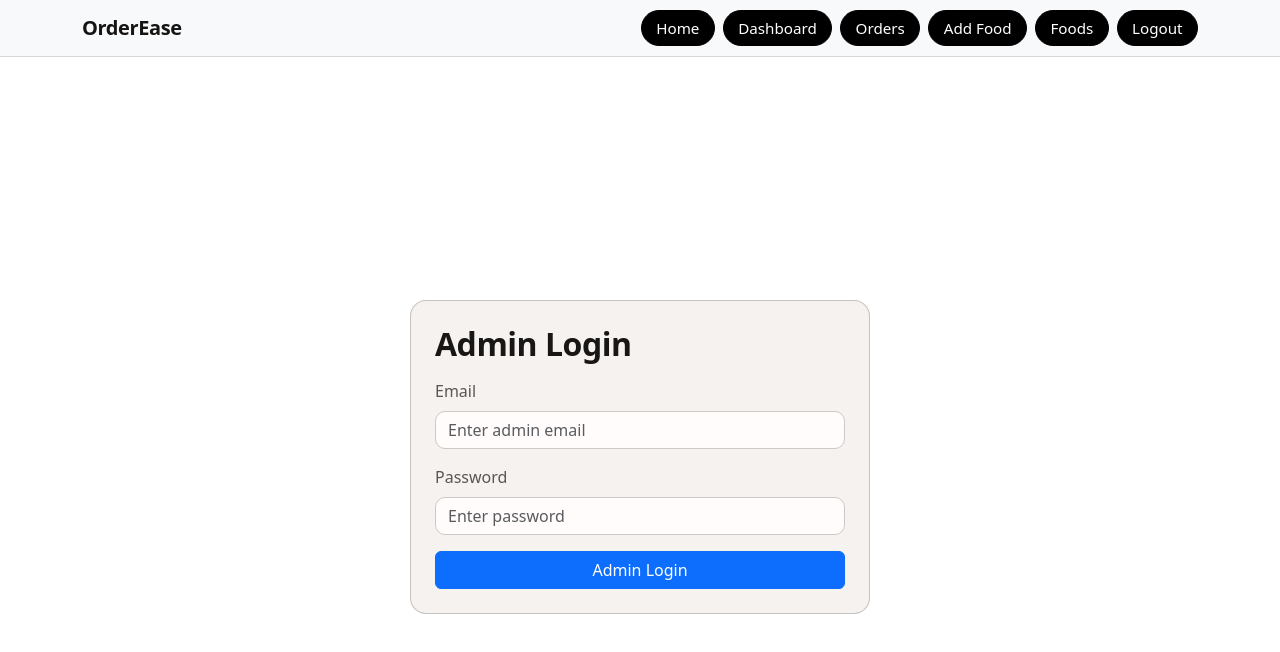
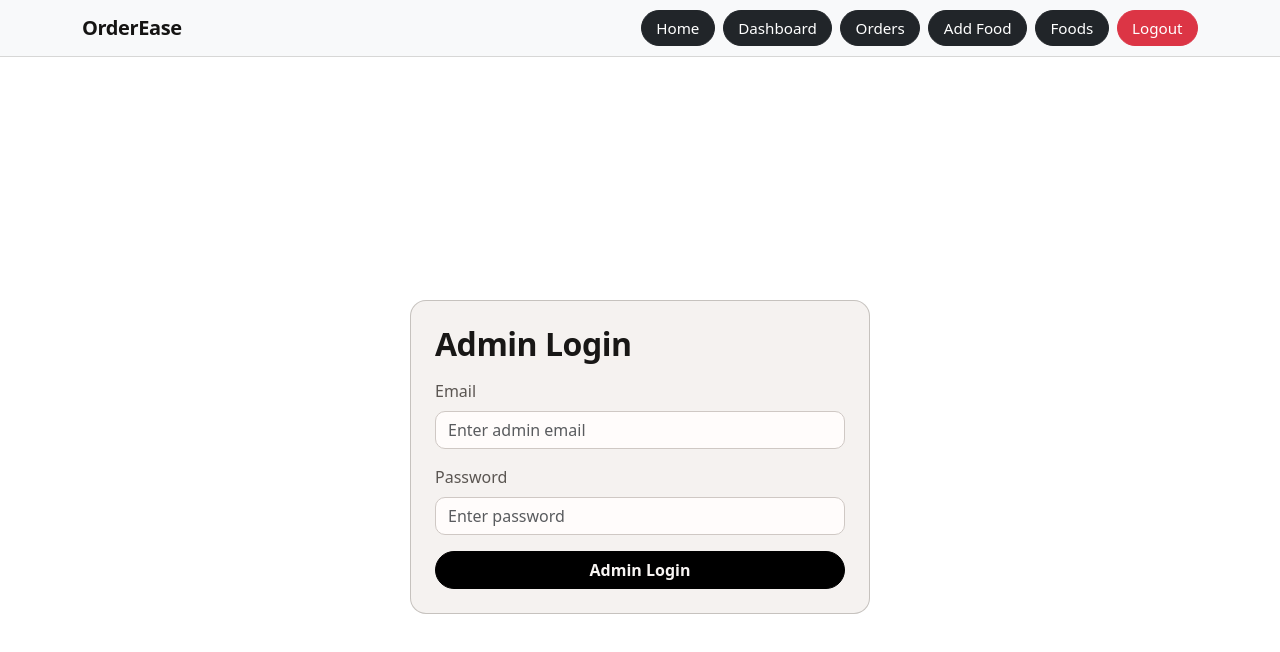
Before and after one commit to Varun251005/booking, a React (Vite) app in the folder frontend/: page /admin in a window 1280 px wide. Shown: the top 652 px of the page. Built offline with nearby package versions, Linux system fonts and the light colour scheme; sample sign-in values are in the browser's storage.

Commit message:
style: make add-to-cart and admin page buttons black

```diff
--- a/frontend/src/components/Navbar.jsx
+++ b/frontend/src/components/Navbar.jsx
@@ -47,7 +47,7 @@ const AppNavbar = () => {
                 <Link to="/admin/foods" className="btn btn-dark">
                   Foods
                 </Link>
-                <button className="btn btn-dark" onClick={handleLogout}>
+                <button className="btn btn-danger" onClick={handleLogout}>
                   Logout
                 </button>
               </div>
--- a/frontend/src/index.css
+++ b/frontend/src/index.css
@@ -324,35 +324,33 @@ body {
   color: #5a5551;
 }
 
-.theme-btn,
-.theme-btn-sm {
+.btn.theme-btn,
+.btn.theme-btn-sm {
   border-radius: 999px;
-  background: #000000;
-  border: 1px solid #000000;
-  color: #f8f5f3;
+  background: #000000 !important;
+  border: 1px solid #000000 !important;
+  color: #f8f5f3 !important;
   font-weight: 700;
 }
 
-.theme-btn:hover,
-.theme-btn-sm:hover {
-  background: #111111;
-  border-color: #111111;
-  color: #f8f5f3;
+.btn.theme-btn:hover,
+.btn.theme-btn-sm:hover {
+  background: #111111 !important;
+  border-color: #111111 !important;
+  color: #f8f5f3 !important;
 }
 
-.theme-btn:focus,
-.theme-btn-sm:focus {
+.btn.theme-btn:focus,
+.btn.theme-btn-sm:focus {
   box-shadow: 0 0 0 0.2rem rgba(23, 22, 21, 0.25);
 }
 
-.btn-dark {
-  background-color: #000000 !important;
-  border-color: #000000 !important;
+.btn-dark:hover {
+  background-color: #222 !important;
 }
 
-.btn-dark:hover {
-  background-color: #111111 !important;
-  border-color: #111111 !important;
+.btn-danger:hover {
+  background-color: #c82333 !important;
 }
 
 .admin-nav-actions .btn {
```
